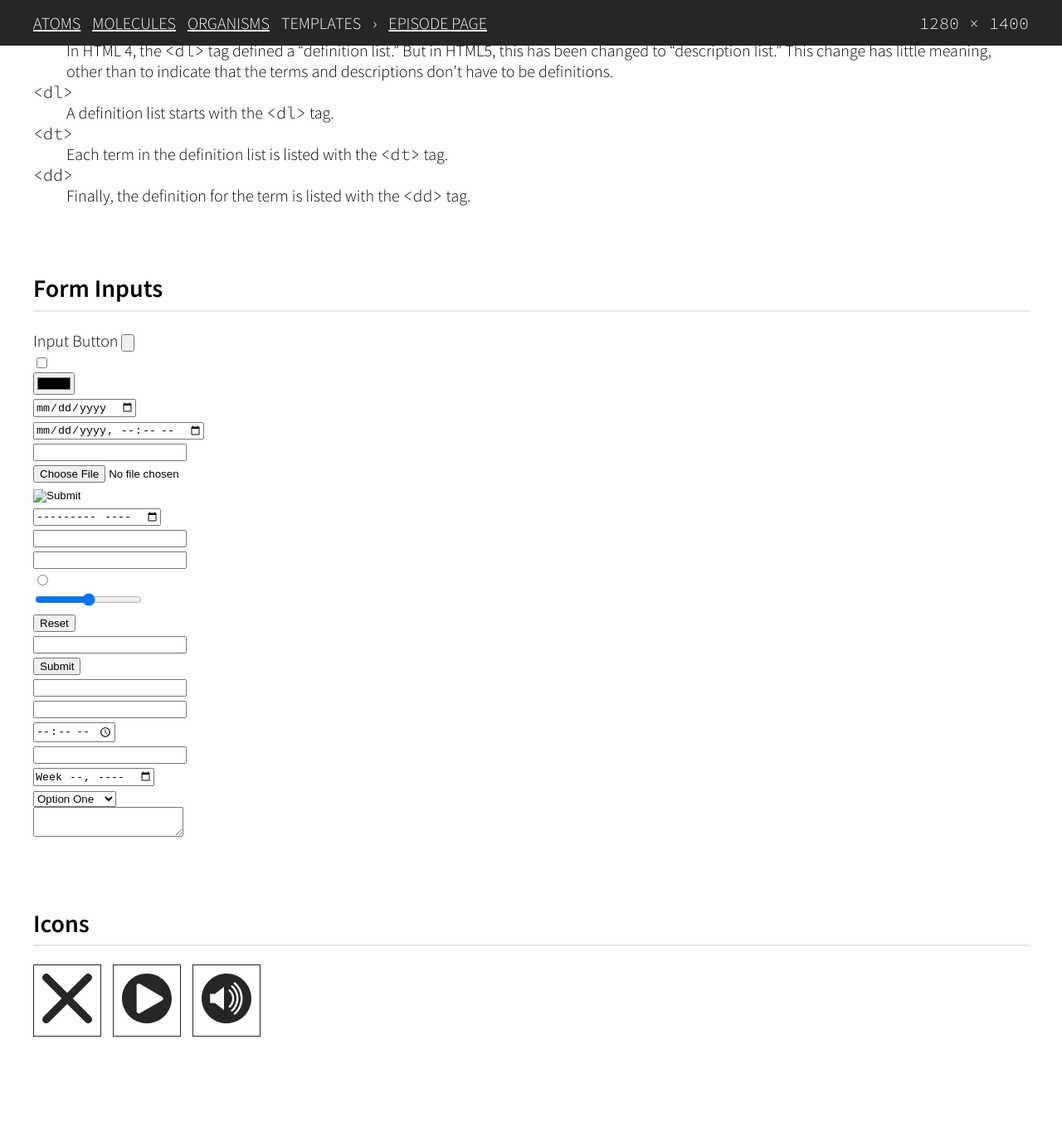
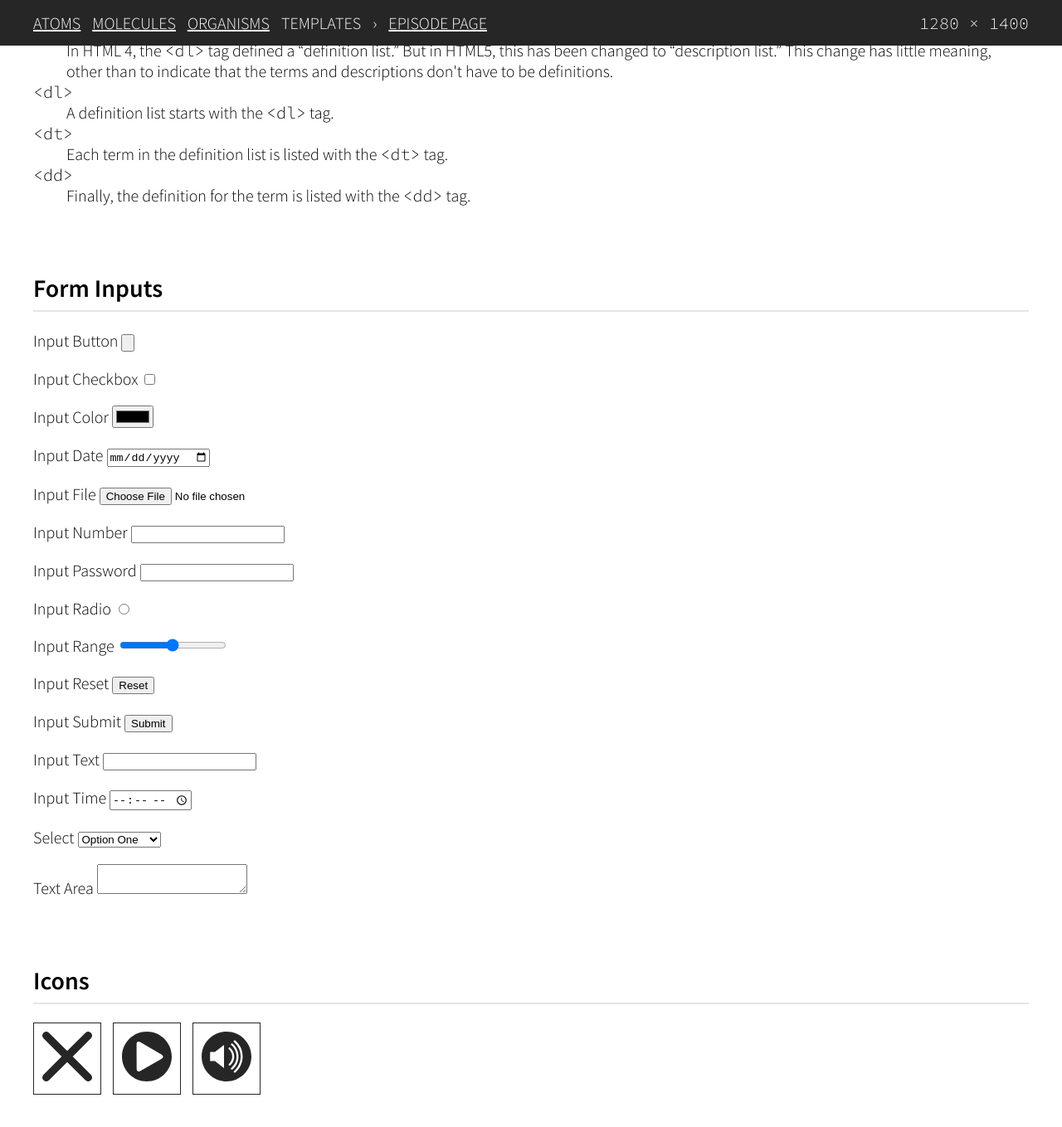
Before and after one commit to garyrozanc/boilerplate-atomic-jekyll, a Jekyll site: the page built from atomic/index.html, in a window 1280 px wide and 1400 px high, scrolled down 4119 px. Shown: the top 1359 px of the window at 83% size. Built offline with Jekyll 4.4.1, drawn with Linux system fonts in a browser that asks for light colours; some web fonts are replaced; before the commit the page ends 5449 px from its top, so only the background shows below that.

Commit message:
Updating Input Fields

```diff
--- a/_layouts/atomic.html
+++ b/_layouts/atomic.html
@@ -179,47 +179,103 @@
 				<hr>
 				<ul class="form-inputs">
 					<li>
-						<label>Input Button</label>
-						<input type="button">
+						<label for="input-button">Input Button</label>
+						<input type="button" name="input-button" id="input-button">
+						<!-- name="input-button" is for MySQL, and id="input-button" is for the label -->
 					</li>
 					<li>
-						<input type="checkbox">
+						<label for="input-checkbox">Input Checkbox</label>
+						<input type="checkbox" name="input-checkbox" id="input-checkbox">
 					</li>
 					<li>
-						<input type="color">
+						<label for="input-color">Input Color</label>
+						<input type="color" name="input-color" id="input-color">
 					</li>
 					<li>
-						<input type="date">
+						<label for="input-date">Input Date</label>
+						<input type="date" name="input-date" id="input-date">
+					</li>
+					<!--<li>
+						<label for="">Input Date & Time Local</label>
+						<input type="datetime-local" name="">
+					</li>-->
+					<!--<li>
+						<label for="">Input Email</label>
+						<input type="email" name="">
+					</li>-->
+					<li>
+						<label for="input-file">Input File</label>
+						<input type="file" name="input-file" id="input-file">
+					</li>
+					<!--<li>
+						<label for="">Input Image</label>
+						<input type="image" name="">
+					</li>-->
+					<!--<li>
+						<label for="">Input Month</label>
+						<input type="month" name="">
+					</li>-->
+					<li>
+						<label for="input-number">Input Number</label>
+						<input type="number" name="input-number" id="input-number">
 					</li>
 					<li>
-						<input type="datetime-local">
+						<label for="input-password">Input Password</label>
+						<input type="password" name="input-password" id="input-password">
 					</li>
-					<li><input type="email"></li>
-					<li><input type="file"></li>
-					<li><input type="hidden"></li>
-					<li><input type="image"></li>
-					<li><input type="month"></li>
-					<li><input type="number"></li>
-					<li><input type="password"></li>
-					<li><input type="radio"></li>
-					<li><input type="range"></li>
-					<li><input type="reset"></li>
-					<li><input type="search"></li>
-					<li><input type="submit"></li>
-					<li><input type="tel"></li>
-					<li><input type="text"></li>
-					<li><input type="time"></li>
-					<li><input type="url"></li>
-					<li><input type="week"></li>
 					<li>
-						<select>
+						<label for="input-radio">Input Radio</label>
+						<input type="radio" name="input-radio" id="input-radio">
+					</li>
+					<li>
+						<label for="input-range">Input Range</label>
+						<input type="range" name="input-range" id="input-range">
+					</li>
+					<li>
+						<label for="input-reset">Input Reset</label>
+						<input type="reset" name="input-reset" id="input-reset">
+					</li>
+					<!--<li>
+						<label for="">Input Search</label>
+						<input type="search" name="">
+					</li>-->
+					<li>
+						<label for="input-submit">Input Submit</label>
+						<input type="submit" name="input-submit" id="input-submit">
+					</li>
+					<!--<li>
+						<label for="">Input Telephone</label>
+						<input type="tel" name="">
+					</li>-->
+					<li>
+						<label for="input-text">Input Text</label>
+						<input type="text" name="input-text" id="input-text">
+					</li>
+					<li>
+						<label for="input-time">Input Time</label>
+						<input type="time" name="input-time" id="input-time">
+					</li>
+					<!--<li>
+						<label for="">Input URL</label>
+						<input type="url" name="">
+					</li>-->
+					<!--<li>
+						<label for="">Input Week</label>
+						<input type="week" name="">
+					</li>-->
+					<li>
+						<label for="select">Select</label>
+						<select name="select" id="select">
 							<option value="Option One">Option One</option>
 							<option value="Option Two">Option Two</option>
 							<option value="Option Three">Option Three</option>
 							<option value="Option Four">Option Four</option>
 						</select>
 					</li>
-					<li><textarea></textarea></li>
+					<li>
+						<label for="text-area">Text Area</label>
+						<textarea name="text-area" id="text-area"></textarea>
+					</li>
 				</ul>
 			</section>
 
--- a/atomic/css/_layout.scss
+++ b/atomic/css/_layout.scss
@@ -181,6 +181,11 @@ code {
 			margin-bottom: 0;
 		}
 	}
+	.form-inputs {
+		li {
+			margin-bottom: 1em;
+		}
+	}
 	.icons {
 		list-style-type: none;
 		padding: 0;
--- a/atomic/css/main.css
+++ b/atomic/css/main.css
@@ -176,6 +176,9 @@ code {
   .atomic .lists h3 {
     margin-bottom: 0; }
 
+.atomic .form-inputs li {
+  margin-bottom: 1em; }
+
 .atomic .icons {
   list-style-type: none;
   padding: 0; }
```
